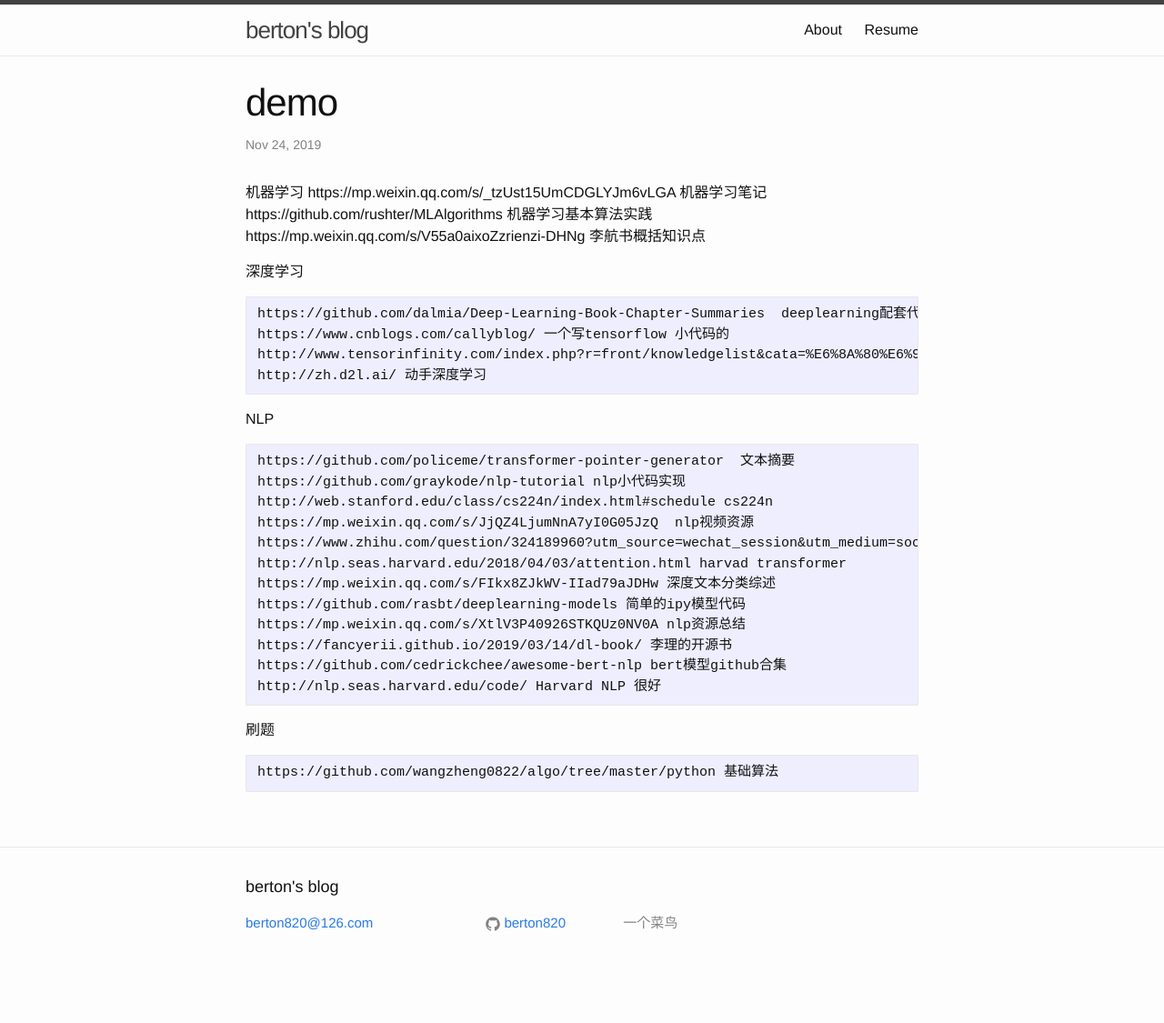
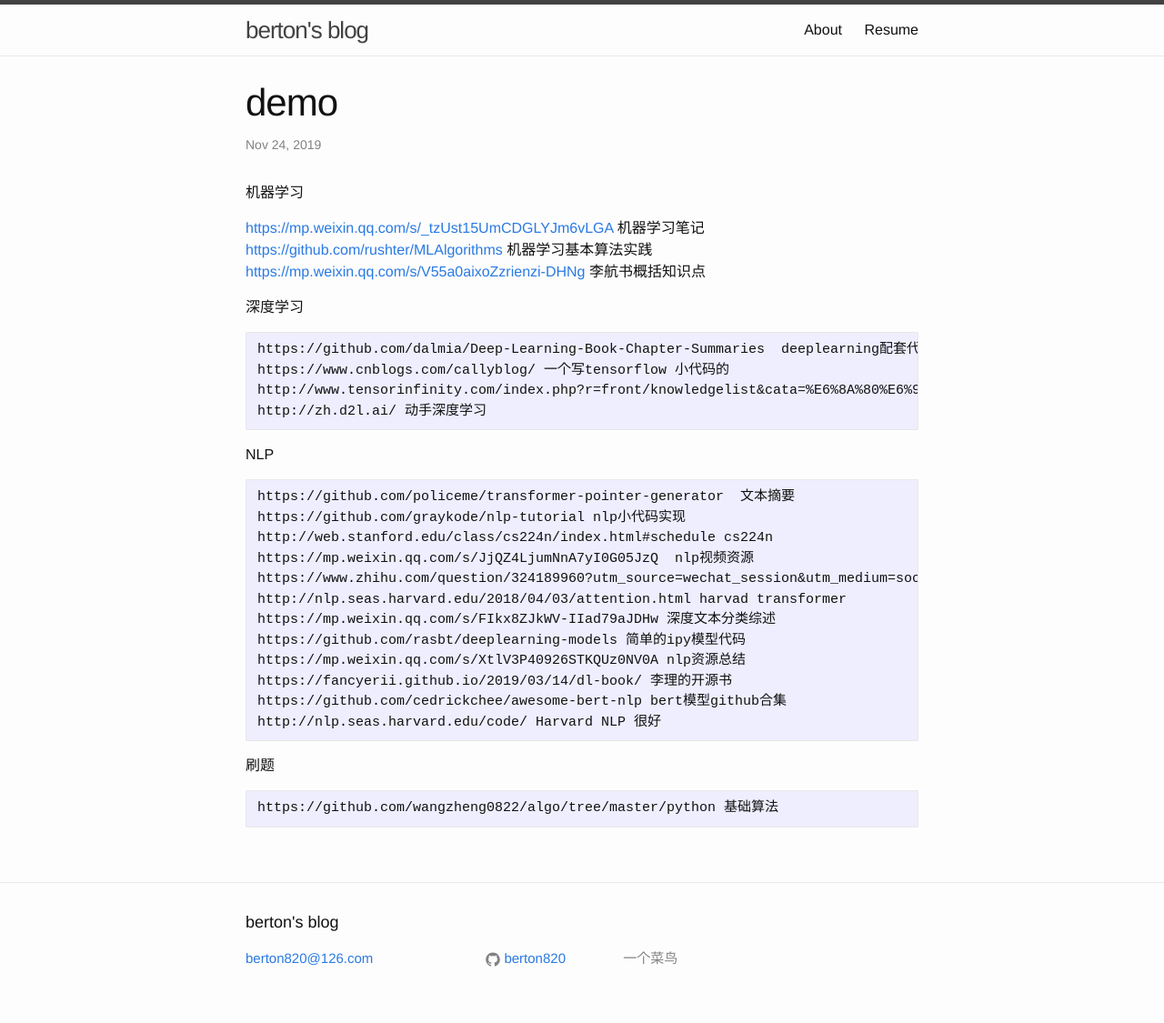
Before and after one commit to berton820/berton820.github.io, a Jekyll site: the page built from _posts/2019-6-30-website.markdown, in a window 1280 px wide. Shown: the whole page at 91% size. Built offline with Jekyll 4.4.1, drawn with Linux system fonts in a browser that asks for light colours; before the commit the page ends 1086 px from its top, so only the background shows below that.

Commit message:
2019年 6月27日 星期四 16时50分00秒 CST

````diff
--- a/_posts/2019-6-30-website.markdown
+++ b/_posts/2019-6-30-website.markdown
@@ -6,9 +6,10 @@ categories: commend
 ---
 
 机器学习
-https://mp.weixin.qq.com/s/_tzUst15UmCDGLYJm6vLGA 机器学习笔记
-https://github.com/rushter/MLAlgorithms 机器学习基本算法实践
-https://mp.weixin.qq.com/s/V55a0aixoZzrienzi-DHNg 李航书概括知识点
+
+<https://mp.weixin.qq.com/s/_tzUst15UmCDGLYJm6vLGA> 机器学习笔记
+<https://github.com/rushter/MLAlgorithms> 机器学习基本算法实践
+<https://mp.weixin.qq.com/s/V55a0aixoZzrienzi-DHNg> 李航书概括知识点
 
 深度学习
 ```
````
